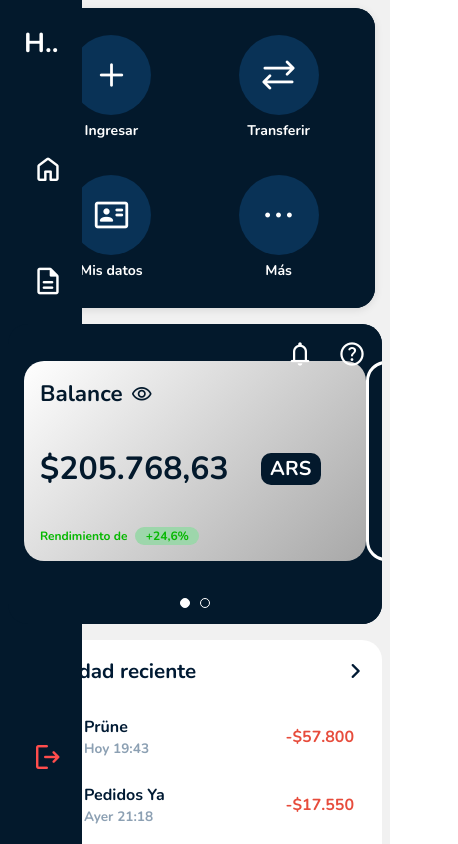
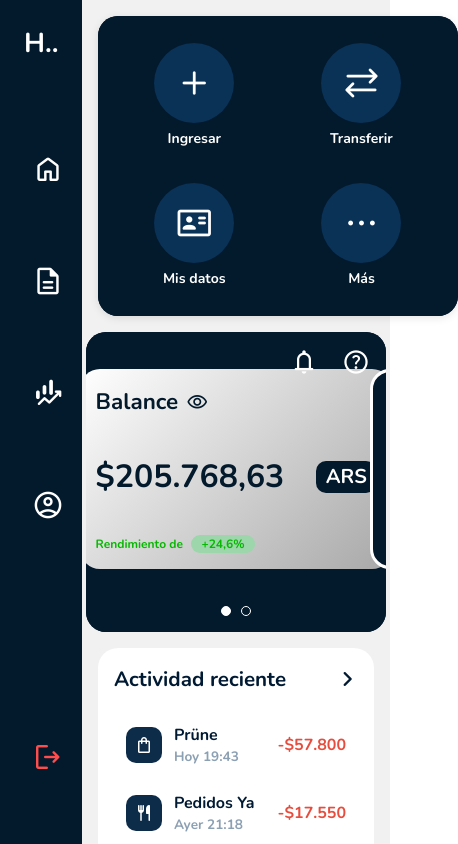
Before and after one commit to Lchiossone2004/TP_HCI, a Vue app in the folder tp-hci-g3/: page /home in a window 390 px wide. Shown: the top 844 px of the page, 458 px wide, since content can reach past the window. Built offline with nearby package versions, Linux system fonts and the light colour scheme.

Commit message:
OB centrado en minimizacion

```diff
--- a/tp-hci-g3/src/pages/HomePage.vue
+++ b/tp-hci-g3/src/pages/HomePage.vue
@@ -270,9 +270,11 @@ onMounted(() => {
 
     .operations-buttons {
       width: 360px;
-      height: 300px;
-      background-color: #03192c;
-      border-radius: 20px;
+      max-width: 360px;
+      margin-left: auto;
+      margin-right: auto;
+      display: flex;
+      justify-content: center;
     }
 
     .balance-and-cards {
@@ -300,26 +302,6 @@ onMounted(() => {
     }
   }
 
-  @media (max-width: 600px) {
-    .main-content {
-      margin-left: 0;
-      padding: 0.5rem;
-    }
-
-    .operations-buttons {
-      width: 360px;
-      height: 300px;
-      background-color: #03192c;
-      border-radius: 20px;
-    }
-
-    .balance-and-cards,
-    .inner1,
-    .inner2 {
-      width: 100%;
-      max-width: none;
-    }
-  }
 
   .sidebar {
     position: fixed;
```
